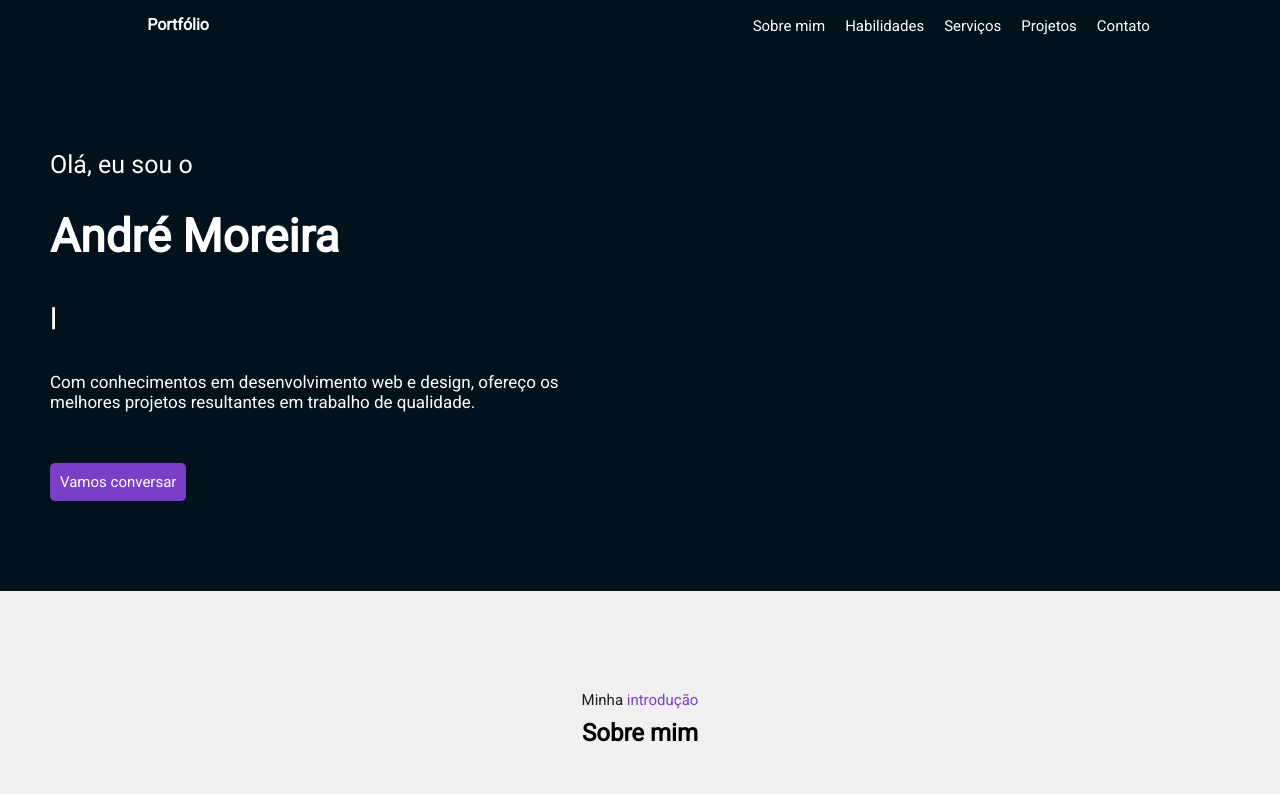
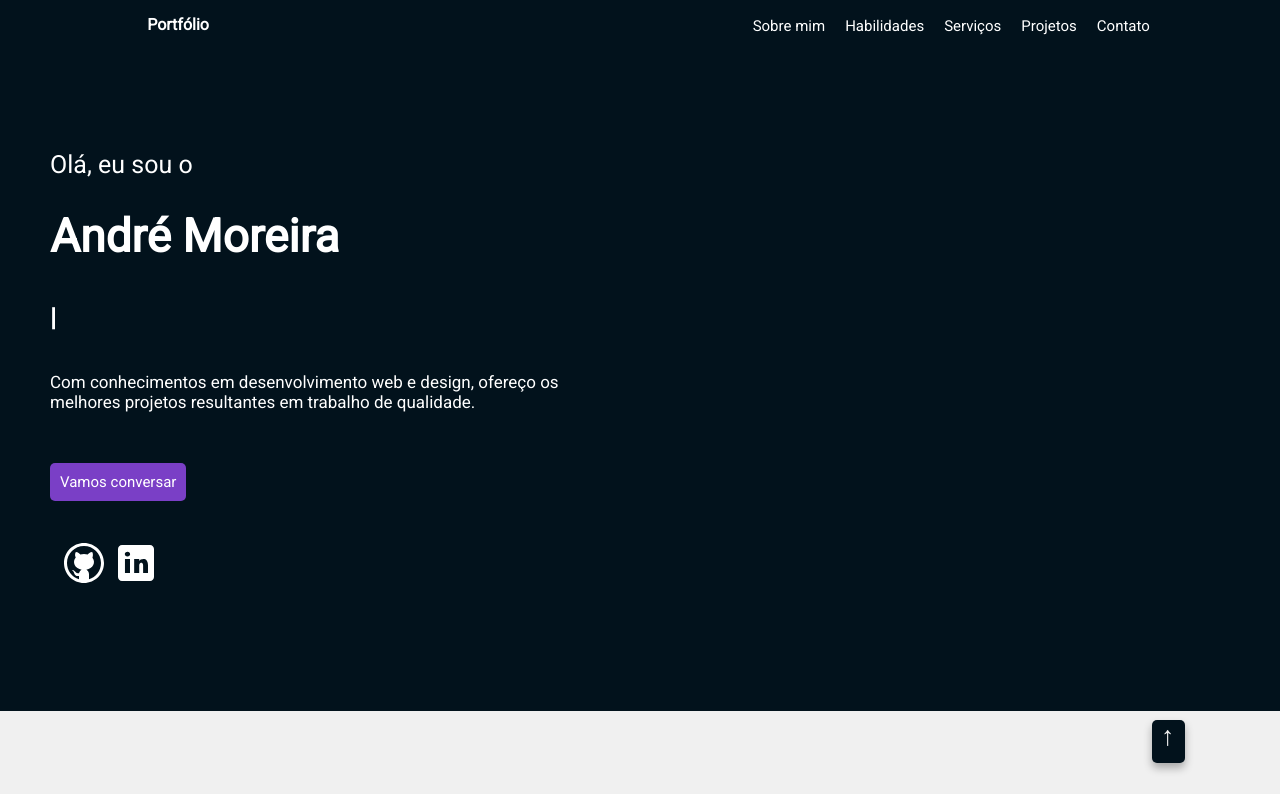
Before and after one commit to Andrezinrc/meu-portfolio, a plain HTML site: page index.html in a window 1280 px wide. Shown: the top 794 px of the page. Drawn offline with Linux system fonts and the light colour scheme.

Commit message:
Atualizar o index.html

```diff
--- a/index.html
+++ b/index.html
@@ -51,7 +51,12 @@
       <h1>André Moreira</h1>
       <h2 id="texto-digitado"></h2>
       <p class="paragrafo-conteudo">Com conhecimentos em desenvolvimento web e design, ofereço os melhores projetos resultantes em trabalho de qualidade.</p>
-      <a class="botao-conversa"href="https://wa.me/5519997269646"style="padding: 10px">Vamos conversar</a>
+      <a class="botao-conversa"href="https://wa.me/5519997269646"style="padding: 10px;">Vamos conversar</a>
+      <br><br><br>
+      <div class="social" style="margin-bottom: 10px;">
+        <a href="https://github.com/Andrezinrc"><img src="img/github.svg" alt="imagem github"></a>
+        <a href=""><img src="img/linkedin.svg" alt="imagem linkdin"></a>
+      </div>
     </div>
 
     <!--Inicio sessao sobre mim-->
@@ -251,11 +256,11 @@
       <div class="social" style="margin-bottom: 10px;">
         <a href="https://github.com/Andrezinrc"><img src="img/github.svg" alt="imagem github"></a>
         <a href=""><img src="img/linkedin.svg" alt="imagem linkdin"></a>
-
         <p>Copyright © 2024 desenvolvido por Andrezinrc. Todos os direitos reservados.</p>
       </div>
     </div>
   </footer>
+  <div class="subir"><a href="#">↑</a></div>
   <!--Fim do rodapé-->
   <script src="main.js"></script>
 </body>
```
